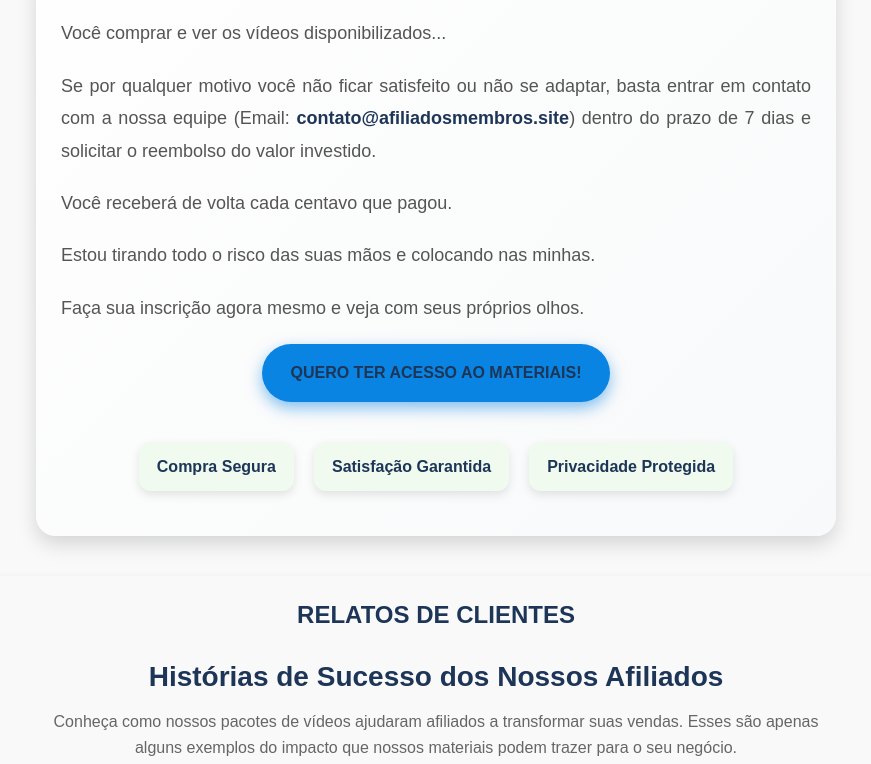
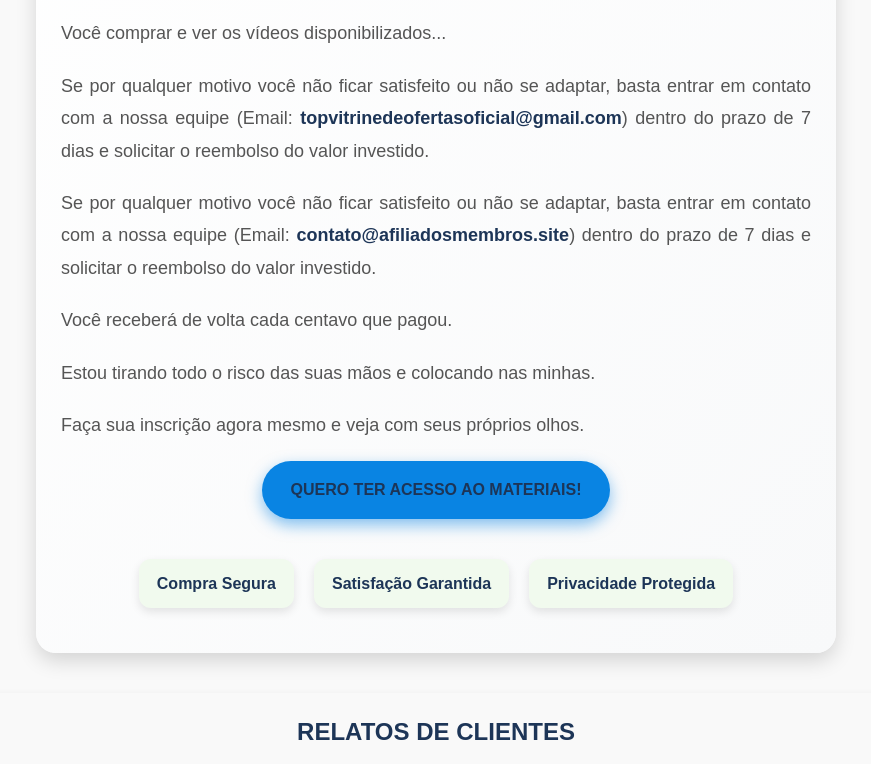
Before and after one commit to Julio-develope/-afiliadoturbopack.com.br, a plain HTML site: page index.html in a window 1280 px wide. Shown: the part 2344-3108 px from the top of the page, without its empty margins (204-1075 px from the left). Drawn offline with nearby package versions, Linux system fonts and the light colour scheme.

Commit message:
Update index.html
gmail

```diff
--- a/index.html
+++ b/index.html
@@ -127,7 +127,13 @@
     </div>
     <h1>VOCÊ NÃO TEM NADA A PERDER!!</h1>
     <p>Você comprar e ver os vídeos disponibilizados...</p>
-    <p>
+   <p>
+  Se por qualquer motivo você não ficar satisfeito ou não se adaptar, basta entrar em contato
+  com a nossa equipe (Email:
+  <a href="mailto:topvitrinedeofertasoficial@gmail.com">topvitrinedeofertasoficial@gmail.com</a>)
+  dentro do prazo de 7 dias e solicitar o reembolso do valor investido.
+</p>
+ <p>
       Se por qualquer motivo você não ficar satisfeito ou não se adaptar, basta entrar em contato
       com a nossa equipe (Email: <a href="topvitrinedeofertasoficial@gmail.com">contato@afiliadosmembros.site</a>)
       dentro do prazo de 7 dias e solicitar o reembolso do valor investido.
```
